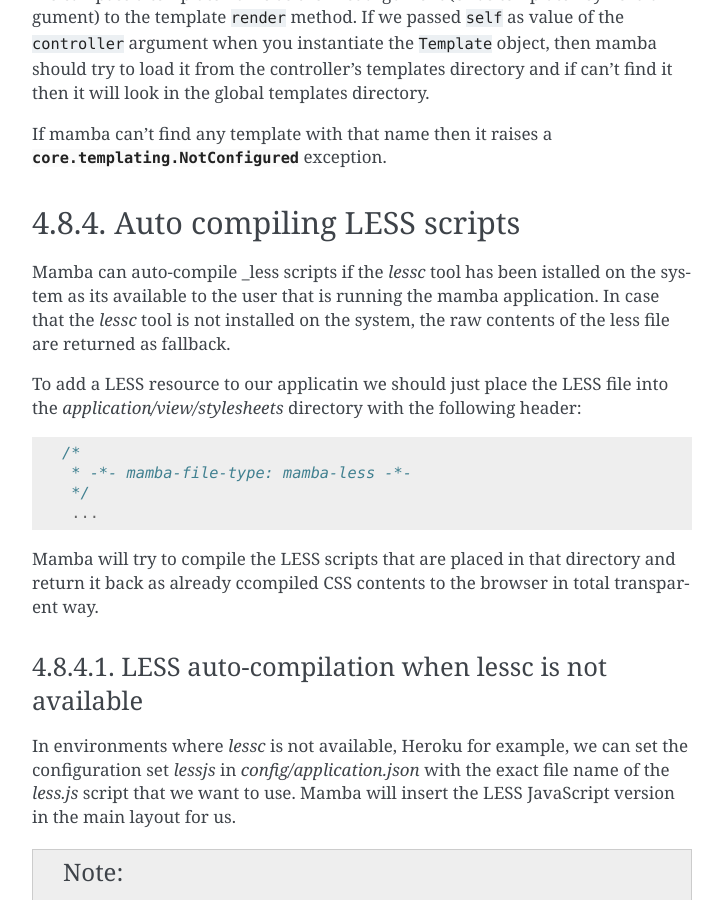
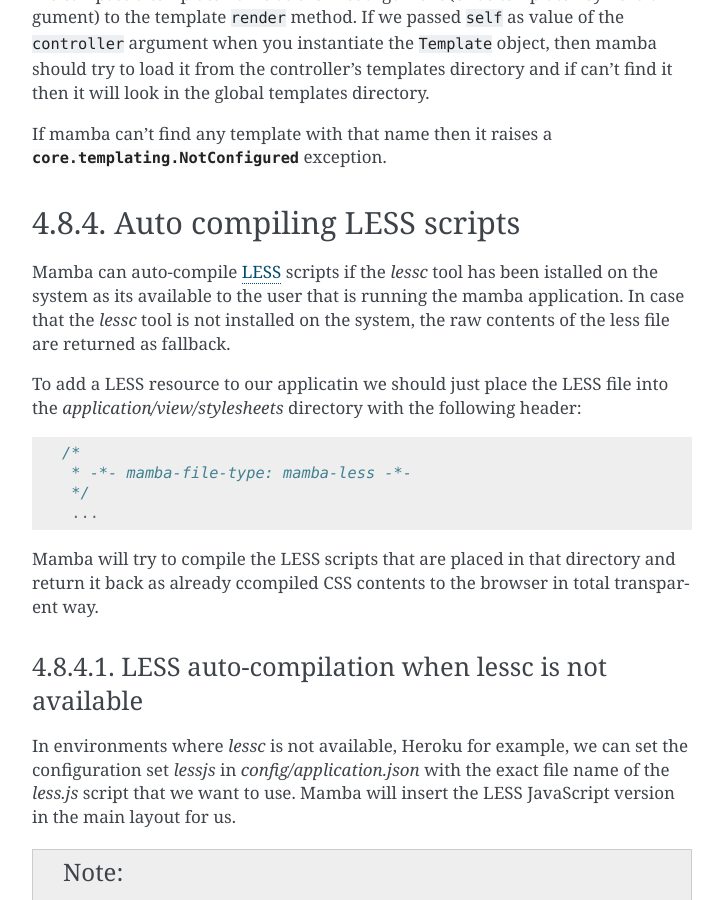
Before and after one commit to PyMamba/mamba-framework, a Sphinx documentation site: the page built from docs/development/view.rst, in a window 1280 px wide and 900 px high, scrolled down 6835 px. Shown: the whole window, without its empty margins (388-1111 px from the left). Built offline with Sphinx 7.4.7, drawn with Linux system fonts in a browser that asks for light colours; pages that are not in the unit, such as notebooks, are missing from menus; some of the changed lines change nothing that is shown.

Commit message:
fixed link in documentation

```diff
--- a/docs/development/view.rst
+++ b/docs/development/view.rst
@@ -278,7 +278,7 @@
 Auto compiling LESS scripts
 ===========================
 
-Mamba can auto-compile _less scripts if the `lessc` tool has been istalled on the system as its available to the user that is running the mamba application.
+Mamba can auto-compile `LESS <http://lesscss.org/>`_ scripts if the `lessc` tool has been istalled on the system as its available to the user that is running the mamba application.
 In case that the `lessc` tool is not installed on the system, the raw contents of the less file are returned as fallback.
 
 To add a |less| resource to our applicatin we should just place the |less| file into the `application/view/stylesheets` directory with the following header:
```
